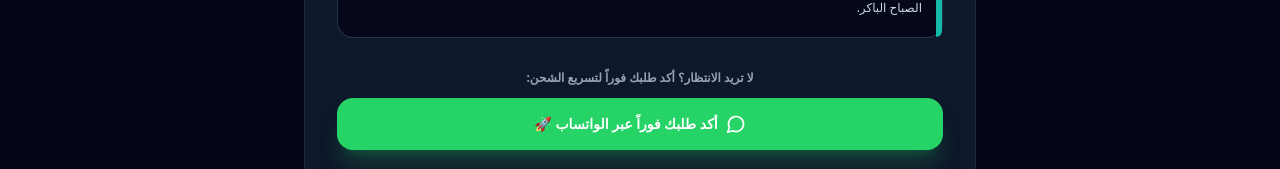
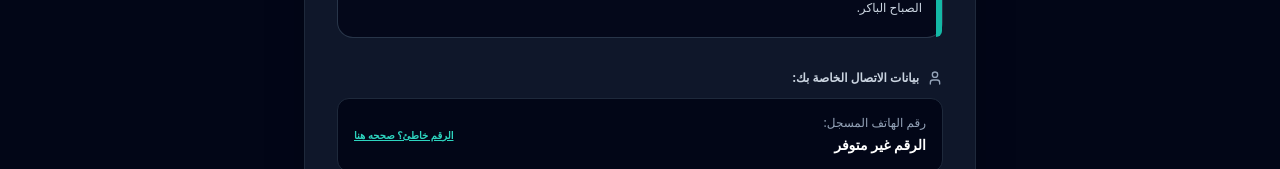
Before and after one commit to brahimgara34-blip/frontend, a Next.js app: page /thank-you in a window 1280 px wide. Shown: the part 631-800 px from the top of the page. Built offline with nearby package versions, Linux system fonts and the light colour scheme; no server answers.

Commit message:
style(thank-you): remove fast-track whatsapp button
Co-authored-by: Cursor <cursoragent@cursor.com>

```diff
--- a/src/app/thank-you/page.tsx
+++ b/src/app/thank-you/page.tsx
@@ -70,22 +70,6 @@ export default function ThankYouPage() {
             <span className="text-teal-300 font-bold">⏰ متى؟</span> في غضون أقل من 10 دقائق (بين 9 صباحاً و 9 مساءً). إذا طلبت خارج هذا الوقت، فانتظر مكالمتنا في الصباح الباكر.
           </p>
         </div>
-
-        {/* 3. FAST-TRACK WHATSAPP BUTTON */}
-        <div className="space-y-3 text-center">
-          <p className="text-xs text-slate-400 font-bold">لا تريد الانتظار؟ أكد طلبك فوراً لتسريع الشحن:</p>
-          <a
-            href={whatsappLink}
-            target="_blank"
-            rel="noopener noreferrer"
-            className="flex items-center justify-center gap-2 w-full bg-[#25D366] hover:bg-[#20bd5a] text-white font-black text-sm py-4 rounded-2xl shadow-xl shadow-[#25D366]/20 transition-all cursor-pointer"
-          >
-            <MessageCircle className="w-5 h-5" />
-            <span>أكد طلبك فوراً عبر الواتساب 🚀</span>
-          </a>
-        </div>
-
-        <hr className="border-slate-800" />
 
         {/* 4. CUSTOMER DETAILS VERIFICATION */}
         <div className="space-y-3">
```
